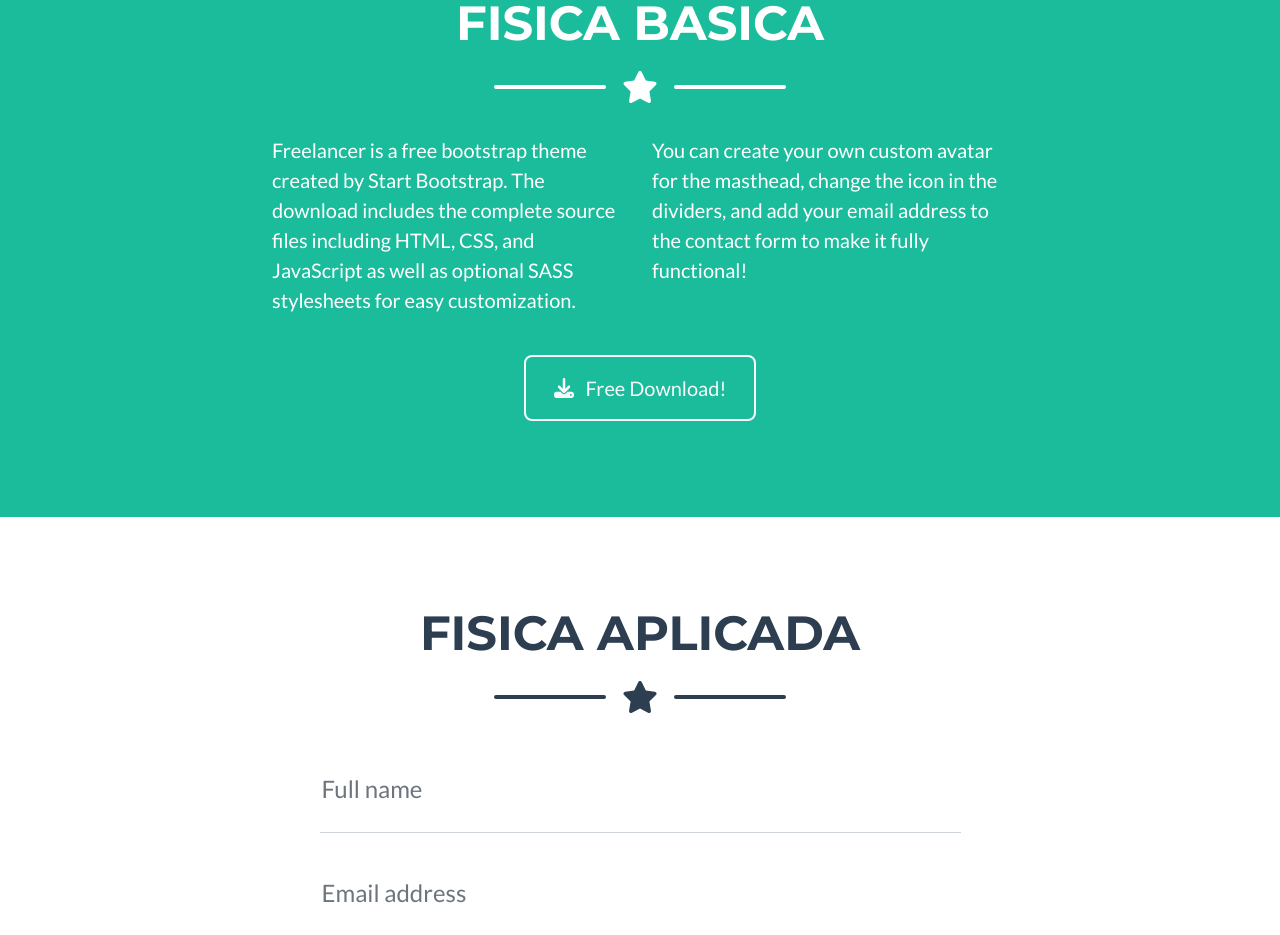
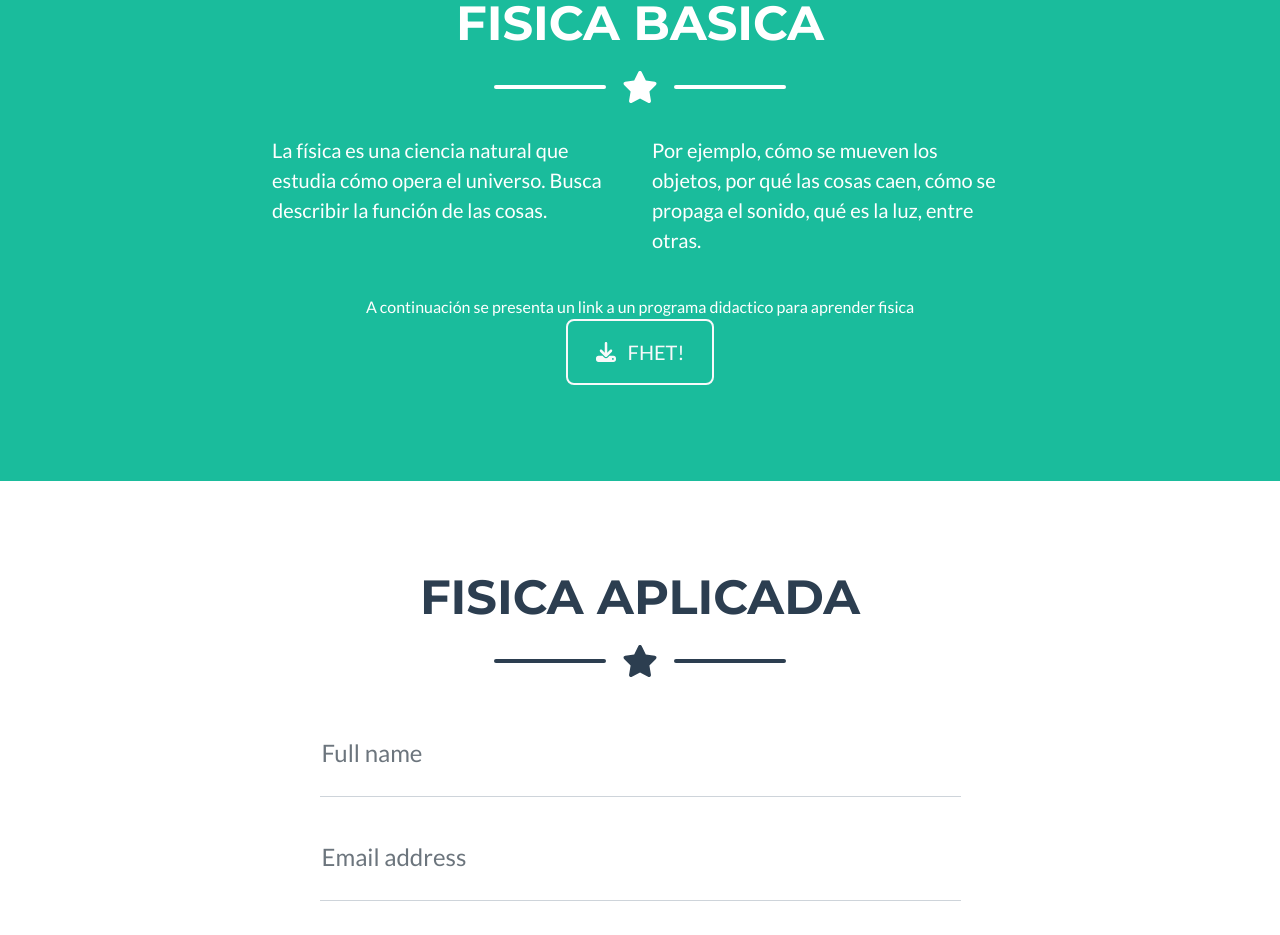
Before and after one commit to Gabrieladelgado26/ProyectoFisica, a plain HTML site: page index.html in a window 1280 px wide. Shown: the part 1834-2769 px from the top of the page. Drawn offline with nearby package versions, Linux system fonts and the light colour scheme.

Commit message:
Segunda sección

```diff
--- a/index.html
+++ b/index.html
@@ -137,14 +137,17 @@
                 </div>
                 <!-- About Section Content-->
                 <div class="row">
-                    <div class="col-lg-4 ms-auto"><p class="lead">Freelancer is a free bootstrap theme created by Start Bootstrap. The download includes the complete source files including HTML, CSS, and JavaScript as well as optional SASS stylesheets for easy customization.</p></div>
-                    <div class="col-lg-4 me-auto"><p class="lead">You can create your own custom avatar for the masthead, change the icon in the dividers, and add your email address to the contact form to make it fully functional!</p></div>
-                </div>
+                    <div class="col-lg-4 ms-auto"><p class="lead">La física es una ciencia natural que estudia cómo opera el universo. Busca describir la función de las cosas.</p></div>
+                    <div class="col-lg-4 me-auto"><p class="lead">Por ejemplo, cómo se mueven los objetos, por qué las cosas caen, cómo se propaga el sonido, qué es la luz, entre otras.</p></div>
+                    </div>
                 <!-- About Section Button-->
                 <div class="text-center mt-4">
-                    <a class="btn btn-xl btn-outline-light" href="https://startbootstrap.com/theme/freelancer/">
+                    <p class="masthead-subheading font-weight-light mb-0"></p>
+                    <p class="masthead-subheading font-weight-light mb-0">A continuación se presenta un link a un programa didactico para aprender fisica</p>
+                    <p class="masthead-subheading font-weight-light mb-0"></p>
+                    <a class="btn btn-xl btn-outline-light" href="https://phet.colorado.edu/es/">
                         <i class="fas fa-download me-2"></i>
-                        Free Download!
+                        FHET!
                     </a>
                 </div>
             </div>
```
